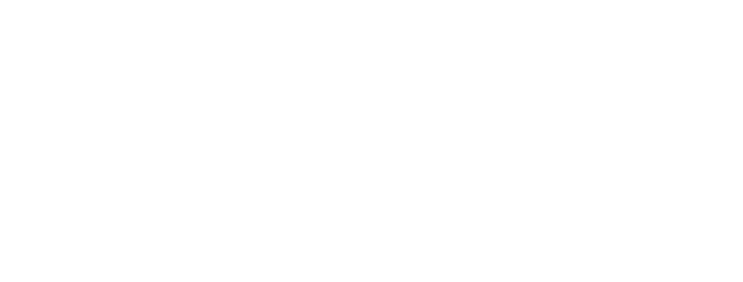
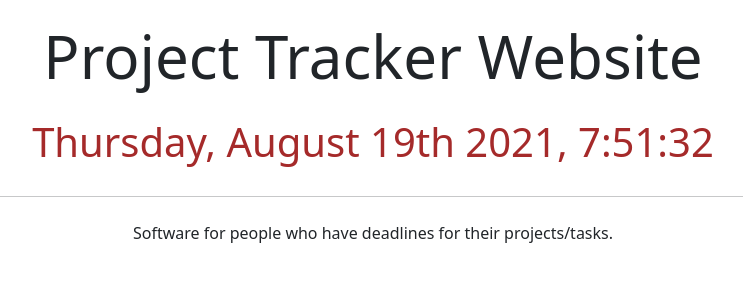
Before and after one commit to syackzan/Project-Tracker, a plain HTML site: page index.html in a window 1280 px wide. Shown: the whole page, without its empty margins (267-1010 px from the left). Drawn offline with nearby package versions, Linux system fonts and the light colour scheme.

Commit message:
current time added to header

```diff
--- a/assets/css/style.css
+++ b/assets/css/style.css
@@ -0,0 +1,17 @@
+
+#header {
+    font-size: 60px;
+    text-align: center;
+    margin: 20px;
+}
+
+.lead {
+    font-size: 40px;
+    color: brown;
+    text-align: center;
+    margin: 15px;
+}
+
+.jumbotron p {
+    text-align: center;
+}
--- a/assets/js/script.js
+++ b/assets/js/script.js
@@ -1 +1,19 @@
 console.log("hello");
+var liveTime = document.querySelector('.lead');
+
+
+
+
+
+var timer = setInterval(function () {
+
+    var currTime = moment().format("dddd, MMMM Do YYYY, h:mm:ss");
+    liveTime.textContent = currTime;
+
+}, 1000); // 10000ms = 1s
+
+
+
+
+
+//$(".lead").text(currTime);
--- a/index.html
+++ b/index.html
@@ -5,12 +5,27 @@
     <meta http-equiv="X-UA-Compatible" content="IE=edge">
     <meta name="viewport" content="width=device-width, initial-scale=1.0">
     <title>Project Tracker</title>
+    <script
+      type="text/javascript"
+      src="https://cdnjs.cloudflare.com/ajax/libs/moment.js/2.27.0/moment.min.js"
+    ></script>
     <link href="https://cdn.jsdelivr.net/npm/bootstrap@5.1.0/dist/css/bootstrap.min.css" rel="stylesheet" integrity="sha384-KyZXEAg3QhqLMpG8r+8fhAXLRk2vvoC2f3B09zVXn8CA5QIVfZOJ3BCsw2P0p/We" crossorigin="anonymous">
     <link rel="stylesheet" href=".\assets\css\style.css">
 </head>
 <body>
 
+    <div class="jumbotron">
+        <h1 class="display-4" id="header">Project Tracker Website</h1>
+        <p class="lead"></p>
+        <hr class="my-4">
+        <p>Software for people who have deadlines for their projects/tasks.</p>
+      </div>
 
+
+
+
+
+<script src="https://code.jquery.com/jquery-3.6.0.min.js" integrity="sha256-/xUj+3OJU5yExlq6GSYGSHk7tPXikynS7ogEvDej/m4=" crossorigin="anonymous"></script>
 <script src=".\assets\js\script.js"></script>
 </body>
 </html>
```
